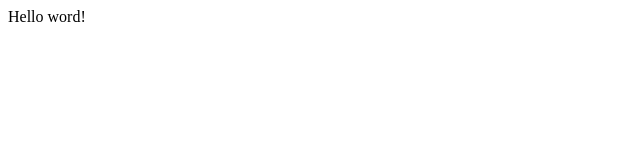
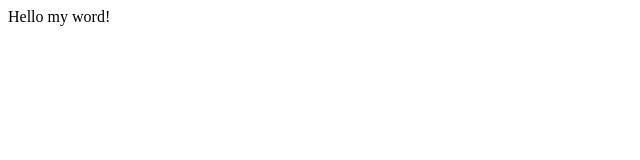
Before and after one commit to Helen-Sen/git_t, a plain HTML site: page index.html in a window 1280 px wide. Shown: the full height of the page, 0-640 px from the left. Drawn offline with Linux system fonts and the light colour scheme.

Commit message:
my added

```diff
--- a/index.html
+++ b/index.html
@@ -7,6 +7,6 @@
     <title>Document1111</title>
 </head>
 <body>
-  Hello word!
+  Hello my word!
 </body>
 </html>
```
